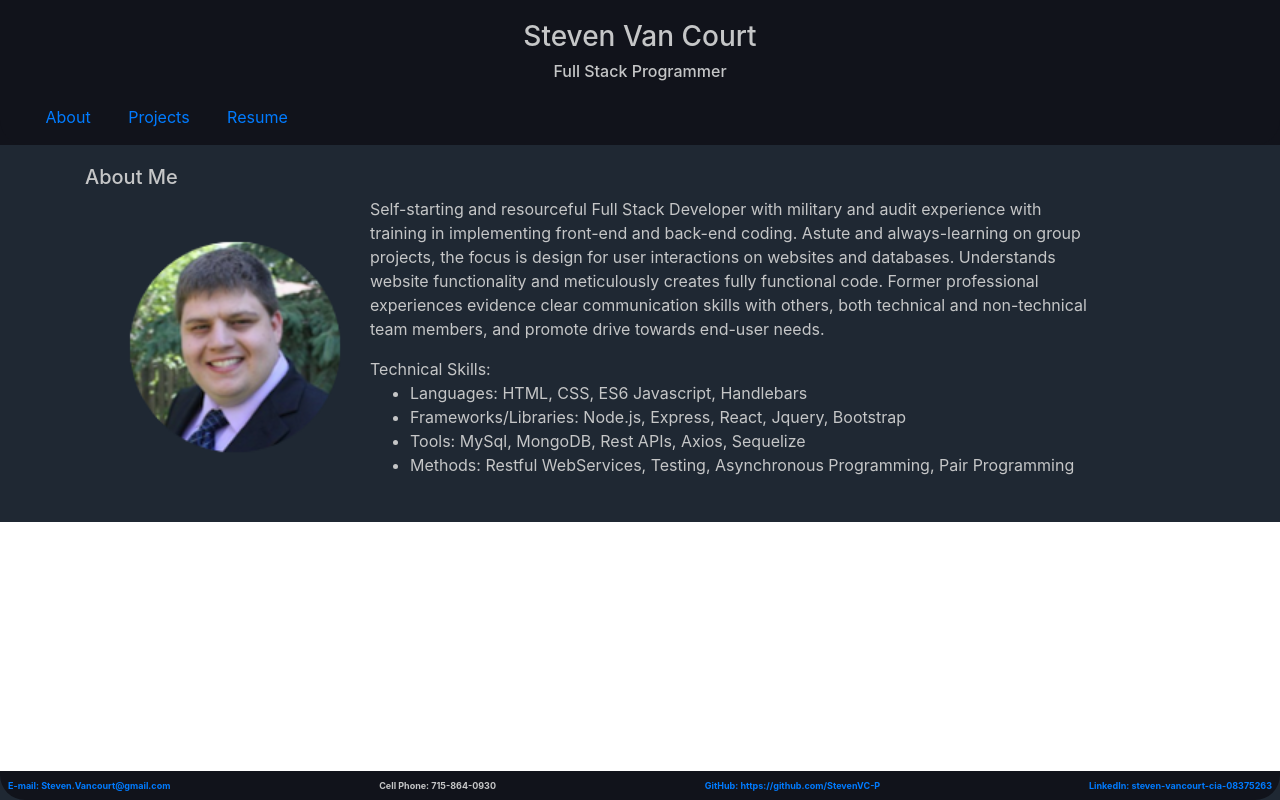
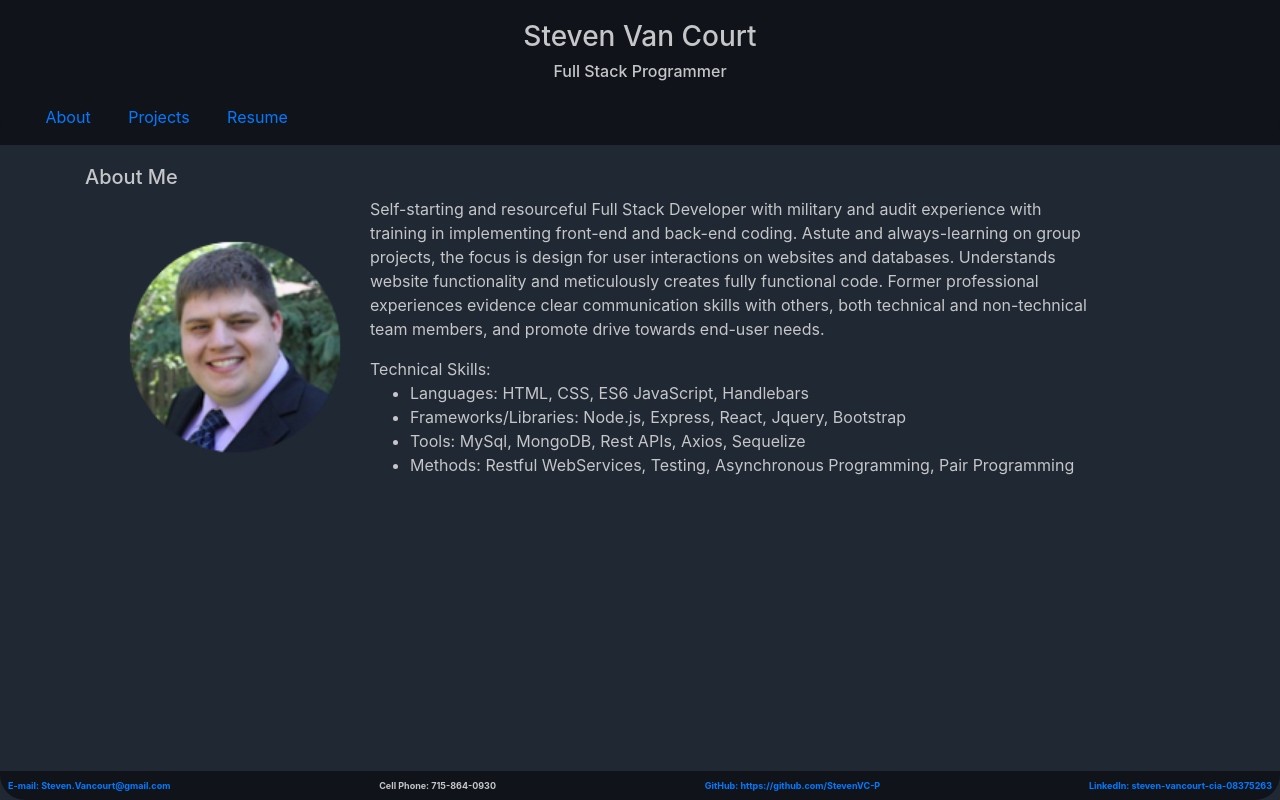
Before and after one commit to StevenVC-P/react_portfolio, a React (Create React App) app: page / in a window 1280 px wide. Built offline with nearby package versions, Linux system fonts and the light colour scheme.

Commit message:
fixed some styling issues on the about page related to background not flowwing to the bottom

```diff
--- a/src/App.js
+++ b/src/App.js
@@ -6,6 +6,7 @@ import About from "./pages/About";
 import Header from "./components/Header/Header";
 import Footer from "./components/Footer/Footer";
 import Wrapper from "./components/Wrapper";
+import "./App.css";
 
 function App() {
   return (
--- a/src/components/Wrapper/style.css
+++ b/src/components/Wrapper/style.css
@@ -1,11 +1,10 @@
 .wrapper {
-  /* padding-top: 50px; */
   height: auto;
   background: #1F2833;
   color: #C5C6C7;
   display: flex;
   flex-flow: row wrap;
-  padding: 0 1% 25px 1%;
+  margin: 0 1% 15% 1%;
   justify-content: space-around;
   align-content: flex-start;
   overflow: auto;
--- a/src/pages/About.js
+++ b/src/pages/About.js
@@ -27,7 +27,7 @@ function About () {
                             </p>
                             <p> Technical Skills:
                                 <ul>
-                                    <li>Languages: HTML, CSS, ES6 Javascript, Handlebars</li>
+                                    <li>Languages: HTML, CSS, ES6 JavaScript, Handlebars</li>
                                     <li>Frameworks/Libraries: Node.js, Express, React, Jquery, Bootstrap</li>
                                     <li>Tools: MySql, MongoDB, Rest APIs, Axios, Sequelize</li>
                                     <li>Methods: Restful WebServices, Testing, Asynchronous Programming, Pair Programming</li>
```
Also changed, not shown: src/components/Container/index.js (line endings or trailing spaces).
